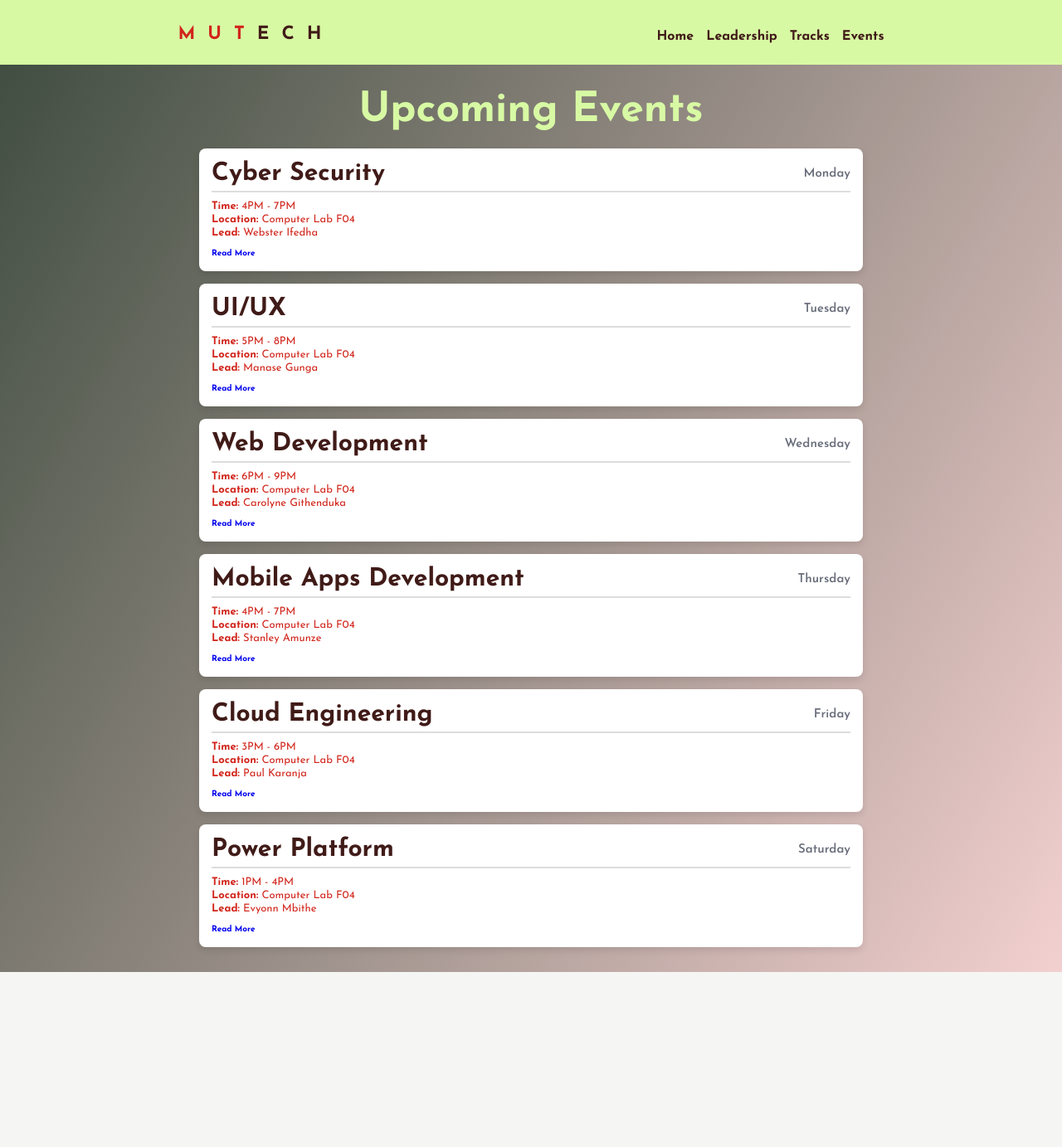
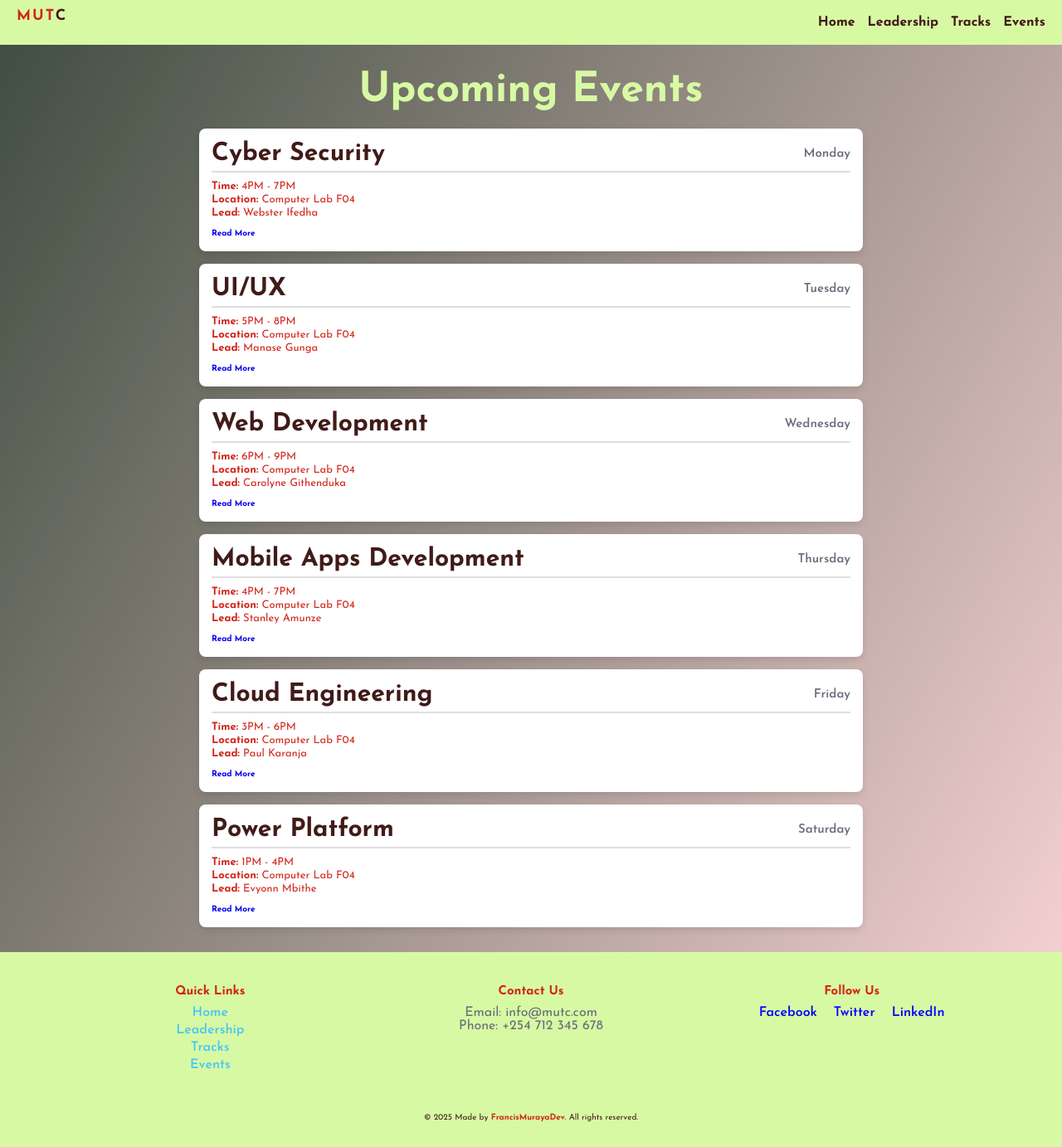
Before and after one commit to FrancisMurayaDev/murang-a-university-tech-club, a React (Vite) app: page /events in a window 1280 px wide. Shown: the whole page at 83% size. Before the commit the page ends 1172 px from the top, so only its background shows below. Built offline with nearby package versions, Linux system fonts and the light colour scheme.

Commit message:
build footer and update header

```diff
--- a/src/App.tsx
+++ b/src/App.tsx
@@ -4,6 +4,7 @@ import Events from "./Pages/EventsPage/EventsPage";
 import Leadership from "./Pages/Leadership/Leadership";
 import Tracks from "./Pages/TracksPage/TracksPage";
 import Navbar from "./Components/Navbar/Navbar";
+import Footer from "./Components/Footer/Footer";
 
 function App() {
   return (
@@ -15,6 +16,7 @@ function App() {
         <Route path="/tracks" element={<Tracks />} />
         <Route path="/events" element={<Events />} />
       </Routes>
+      <Footer />
     </div>
   );
 }
--- /dev/null
+++ b/src/Components/Footer/Footer.css
@@ -0,0 +1,85 @@
+.footer {
+  background-color: var(--color-green);
+  color: var(--color-white);
+  padding: 2rem 0;
+  text-align: center;
+  /* border: 2px solid red; */
+}
+
+.footer-container {
+  display: flex;
+  flex-wrap: wrap;
+  justify-content: space-around;
+  max-width: 1200px;
+  margin: auto;
+  padding: 2rem;
+  /* border: 2px solid red; */
+}
+
+.footer-section {
+  flex: 1;
+  min-width: 250px;
+  margin-bottom: 1.5rem;
+  /* border: 2px solid red; */
+}
+
+.footer-section h3 {
+  font-size: 1.5rem;
+  margin-bottom: 1rem;
+  color: var(--color-red);
+
+}
+
+.footer-section ul {
+  list-style: none;
+  padding: 0;
+  /* color: var(--color-green);
+  border: 2px solid red; */
+}
+
+.footer-section ul li {
+  margin: 0.5rem 0;
+
+}
+
+.footer-section a {
+  color: var(--color-white);
+  text-decoration: none;
+  transition: 0.3s;
+  color: var(--color-blue);
+  font-weight: 600;
+}
+
+.footer-section a:hover {
+  text-decoration: underline;
+}
+
+.social-icons a {
+  display: inline-block;
+  margin: 0 1rem;
+  color:blue;
+}
+
+.footer-bottom {
+  background-color: var(--color-dark-green);
+  padding: 1rem;
+  font-size: 1rem;
+  color: var(--color-black);
+}
+
+.author {
+  font-weight: bold;
+  color: var(--color-red);
+}
+
+.foot-contact, .foot-detail {
+  color: var(--color-black-light);
+}
+
+/* Responsive */
+@media (max-width: 768px) {
+  .footer-container {
+    flex-direction: column;
+    text-align: center;
+  }
+}
--- /dev/null
+++ b/src/Components/Footer/Footer.tsx
@@ -0,0 +1,41 @@
+import { Link } from "react-router-dom";
+import "./Footer.css";
+
+function Footer() {
+  return (
+    <footer className="footer">
+      <div className="footer-container">
+        <div className="footer-section">
+          <h3>Quick Links</h3>
+          <ul>
+            <li><Link to="/">Home</Link></li>
+            <li><Link to="/leadership">Leadership</Link></li>
+            <li><Link to="/tracks">Tracks</Link></li>
+            <li><Link to="/events">Events</Link></li>
+          </ul>
+        </div>
+
+        <div className="footer-section">
+          <h3 className="foot-contact">Contact Us</h3>
+          <p className="foot-detail">Email: info@mutc.com</p>
+          <p className="foot-detail">Phone: +254 712 345 678</p>
+        </div>
+
+        <div className="footer-section">
+          <h3>Follow Us</h3>
+          <div className="social-icons">
+            <a href="https://facebook.com" target="_blank" rel="noopener noreferrer">Facebook</a>
+            <a href="https://twitter.com" target="_blank" rel="noopener noreferrer">Twitter</a>
+            <a href="https://linkedin.com" target="_blank" rel="noopener noreferrer">LinkedIn</a>
+          </div>
+        </div>
+      </div>
+
+      <div className="footer-bottom">
+        <p>&copy; {new Date().getFullYear()} Made by <span className="author">FrancisMurayaDev</span>. All rights reserved.</p>
+      </div>
+    </footer>
+  );
+}
+
+export default Footer;
--- a/src/Components/Navbar/Navbar.css
+++ b/src/Components/Navbar/Navbar.css
@@ -1,18 +1,17 @@
 .navbar {
   display: flex;
-  justify-content: space-around;
+  justify-content: space-between;
   align-items: center;
   padding: 1rem 2rem;
-  background: var(--color-white);
+  background: var(--color-green);
   color: var(--color-black);
-  background-color: var(--color-green);
-  padding-top: 2rem;
+  position: relative;
 }
 
 .nav-title {
-  padding-top: 1rem;
-  letter-spacing: 1.5rem;
+  letter-spacing: 0.2rem;
   font-weight: 900;
+  font-size: 1.8rem;
 }
 
 .nav-title span {
@@ -20,19 +19,53 @@
   font-weight: bolder;
 }
 
-.navbar ul {
+.menu-icon {
+  display: none;
+  font-size: 2rem;
+  cursor: pointer;
+}
+
+.nav-links {
   list-style: none;
   display: flex;
   align-items: center;
   gap: 1.5rem;
 }
 
-.navbar a {
+.nav-links a {
   text-decoration: none;
   color: var(--color-black);
   font-weight: bold;
+  transition: color 0.3s ease;
 }
 
-.navbar a:hover {
-  text-decoration: underline;
+.nav-links a:hover {
+  color: var(--color-red);
 }
+
+/* Responsive Styles */
+@media (max-width: 768px) {
+  .menu-icon {
+    display: block;
+  }
+
+  .nav-links {
+    position: absolute;
+    top: 100%;
+    left: 0;
+    width: 100%;
+    background: var(--color-green);
+    flex-direction: column;
+    text-align: center;
+    padding: 1rem 0;
+    display: none;
+  }
+
+  .nav-links.active {
+    display: flex;
+  }
+
+  .nav-links li {
+    margin: 1rem 0;
+  }
+}
--- a/src/Components/Navbar/Navbar.tsx
+++ b/src/Components/Navbar/Navbar.tsx
@@ -1,25 +1,35 @@
 import { Link } from "react-router-dom";
+import { useState } from "react";
 import "./Navbar.css";
+import { FiMenu, FiX } from "react-icons/fi";
 
 function Navbar() {
+  const [isOpen, setIsOpen] = useState(false);
+
+  const toggleMenu = () => {
+    setIsOpen(!isOpen);
+  };
+
   return (
     <nav className="navbar">
       <h2 className="nav-title">
-        {" "}
-        <span>MUT</span>ECH
+        <span>MUT</span>C
       </h2>
-      <ul>
+      <div className="menu-icon" onClick={toggleMenu}>
+        {isOpen ? <FiX /> : <FiMenu />}
+      </div>
+      <ul className={isOpen ? "nav-links active" : "nav-links"}>
         <li>
-          <Link to="/">Home</Link>
+          <Link to="/" onClick={toggleMenu}>Home</Link>
         </li>
         <li>
-          <Link to="/leadership">Leadership</Link>
+          <Link to="/leadership" onClick={toggleMenu}>Leadership</Link>
         </li>
         <li>
-          <Link to="/tracks">Tracks</Link>
+          <Link to="/tracks" onClick={toggleMenu}>Tracks</Link>
         </li>
         <li>
-          <Link to="/events">Events</Link>
+          <Link to="/events" onClick={toggleMenu}>Events</Link>
         </li>
       </ul>
     </nav>
```
